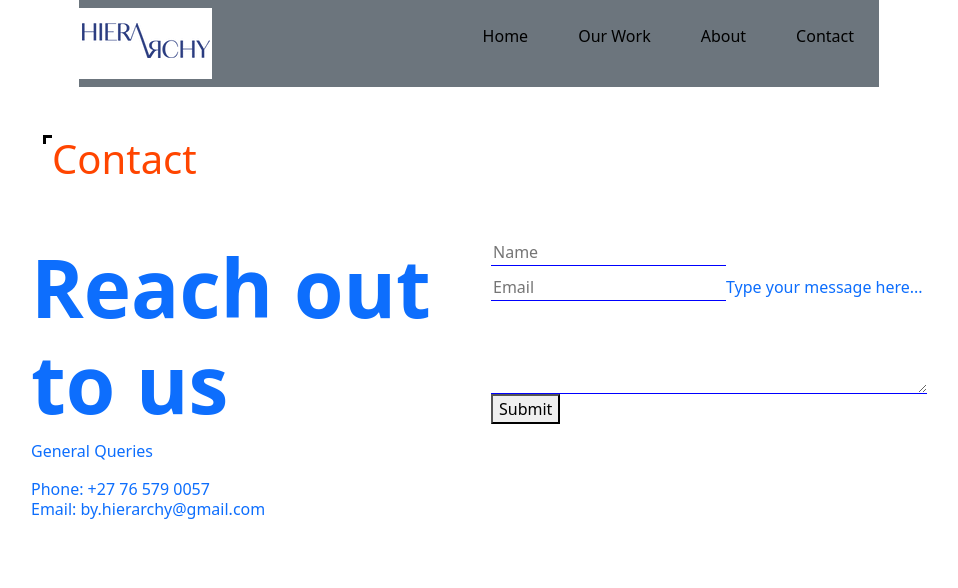
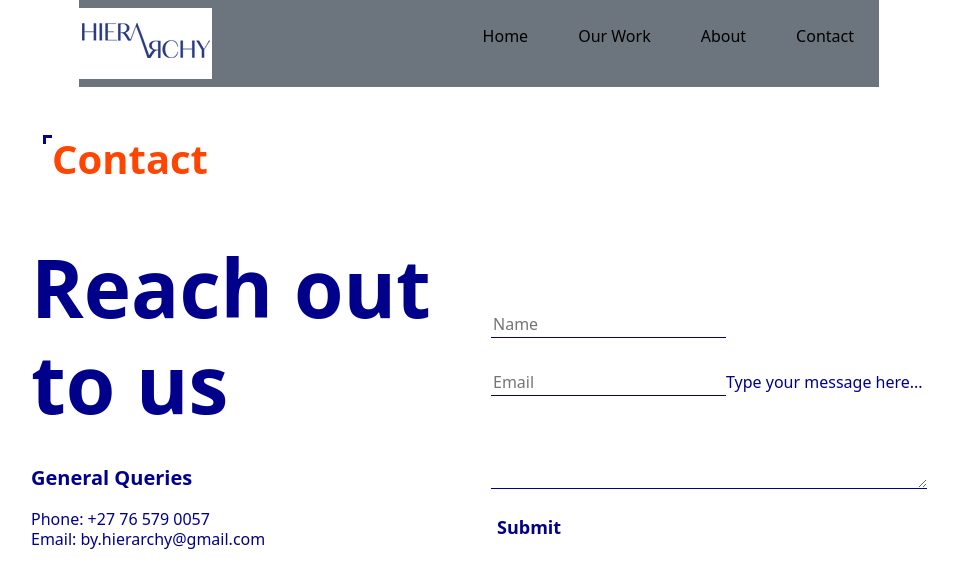
Before and after one commit to iamBrentley/HIERARCHY, an Angular app: page / in a window 1280 px wide. Shown: the top 588 px of the page, without its empty margins (161-1119 px from the left). Built offline with nearby package versions, Linux system fonts and the light colour scheme.

Commit message:
almost done with ui, need to create backend

```diff
--- a/src/app/components/contact/contact.component.css
+++ b/src/app/components/contact/contact.component.css
@@ -1,27 +1,37 @@
 section{
     width: 70%;
     margin: 0 auto;
+    color: darkblue;
 }
 .corner{
-    border: solid black;
+    border: solid darkblue;
     height: 20%;
     border-width: 3px 0 0 3px ;
     display: inline-block;
     padding: 3px;
 }
-.contact{
+.contact h1{
     color: orangered;
     word-spacing: 50px;
-    font-weight: bold;
+    font-weight: bolder;
 }
 #contactH1{
     font-size: 80px;
     font-weight: bold;
+    margin-bottom: 2rem;
 }
 #nameTxt, #emailTxt, #messageTxt{
  border-top: 0px;
  border-left: 0px;
  border-right: 0px;
- border-bottom: blue solid 1px;
+ border-bottom: darkblue solid 1px;
  border-radius: 0;
 }
+.contactForm button{
+    border: none;
+    background-color: white;
+    color: darkblue;
+    margin: 0 auto;
+    font-weight: bold;
+    font-size: 18px;
+}
--- a/src/app/components/contact/contact.component.html
+++ b/src/app/components/contact/contact.component.html
@@ -1,4 +1,4 @@
-<section class="text-primary">
+<section>
     <div class="contact container my-5 fs-4 d-flex">
         <i class="corner"></i>
         <h1>Contact</h1>
@@ -6,16 +6,16 @@
     <div class="row">
         <div class="col">
             <h1 id="contactH1">Reach out<br>to us</h1>
-            <p>General Queries</p>
-            <p class="lh-sm">Phone: +27 76 579 0057<br>
+            <p class="fw-bold fs-5">General Queries</p>
+            <p class="lh-sm fw-light">Phone: +27 76 579 0057<br>
             Email: by.hierarchy@gmail.com</p>
         </div>
-        <div class="col">
-            <input type="text" id="nameTxt" class="form-label" placeholder="Name">
+        <div class="contactForm col mt-4 pt-5">
+            <input type="text" id="nameTxt" class="form-label me-4" placeholder="Name">
             <input type="email" id="emailTxt" class="form-label" placeholder="Email">
-            <label for="messageTxt" class="form-label">Type your message here...</label>
-            <textarea class="form-control" id="messageTxt" rows="3"></textarea>
-            <button type="submit">Submit</button>
+            <label for="messageTxt" class="form-label mt-4">Type your message here...</label>
+            <textarea class="form-control mb-4" id="messageTxt" rows="3"></textarea>
+            <button class="d-inline" type="submit">Submit</button>
         </div>
     </div>
 </section>
```
